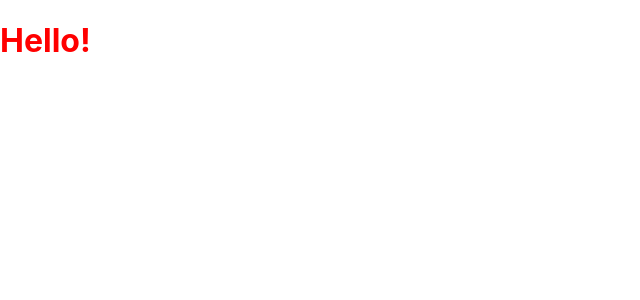
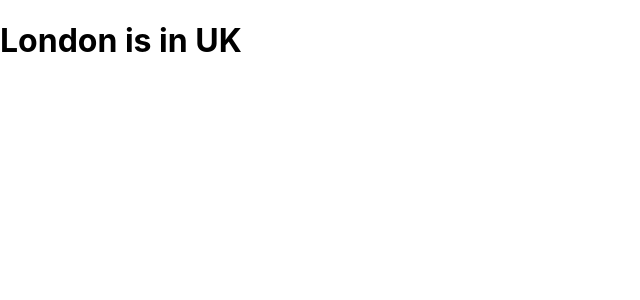
Before and after one commit to sa3664/hello-react, a React (Create React App) app: page / in a window 1280 px wide. Shown: the top 300 px of the page, without its empty margins (0-640 px from the left). Built offline with nearby package versions, Linux system fonts and the light colour scheme.

Commit message:
objects in React

```diff
--- a/src/index.js
+++ b/src/index.js
@@ -2,9 +2,11 @@ import React from 'react';
 import ReactDOM from 'react-dom';
 import './index.css';
 
-
-
+let city = {
+  name: "London",
+  country: "UK"
+}
 ReactDOM.render(
-  React.createElement("h1", { style: { color: "red" } }, "Hello!")
+  <h1> {city.name} is in {city.country}</h1>
   , document.getElementById('root')
 );
```
